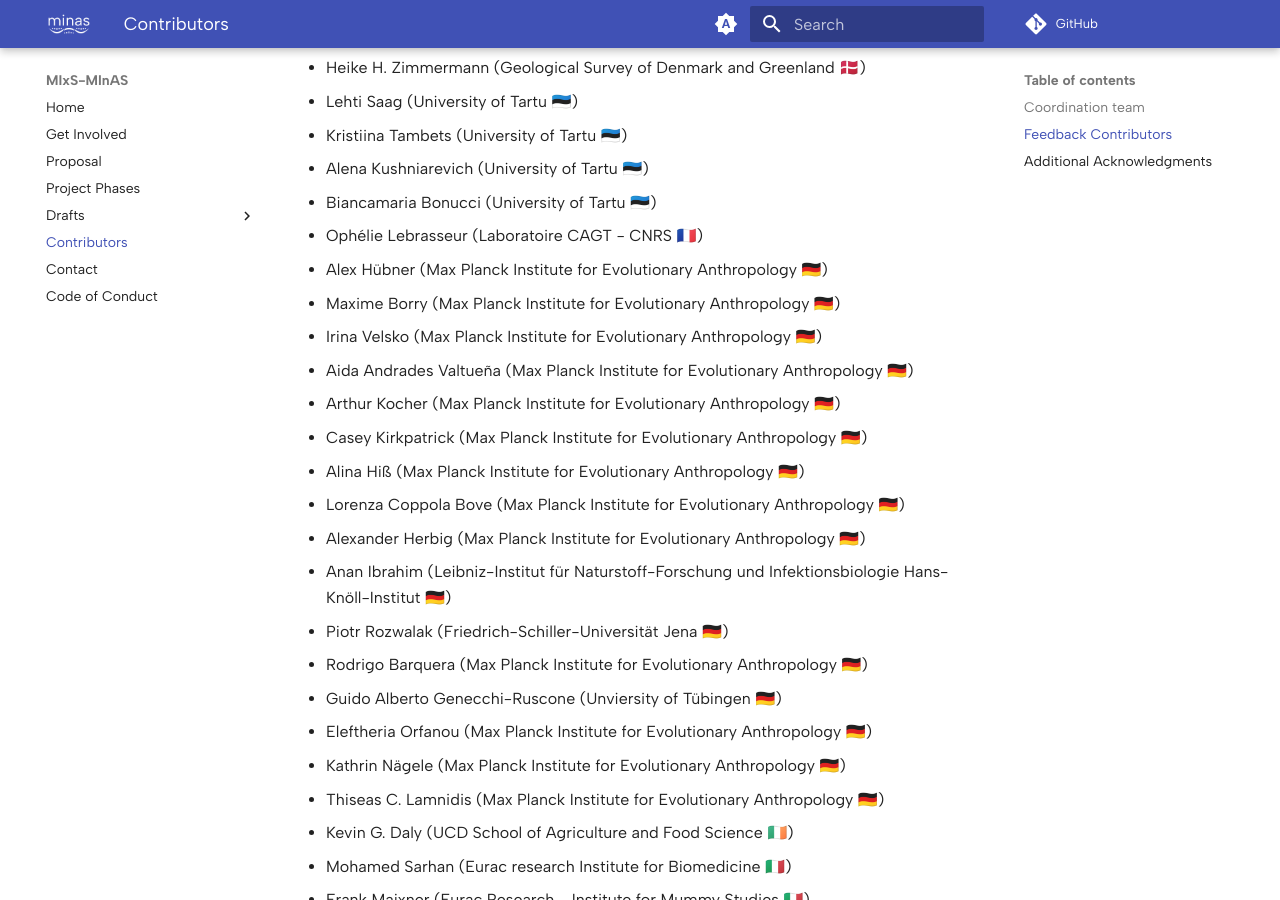
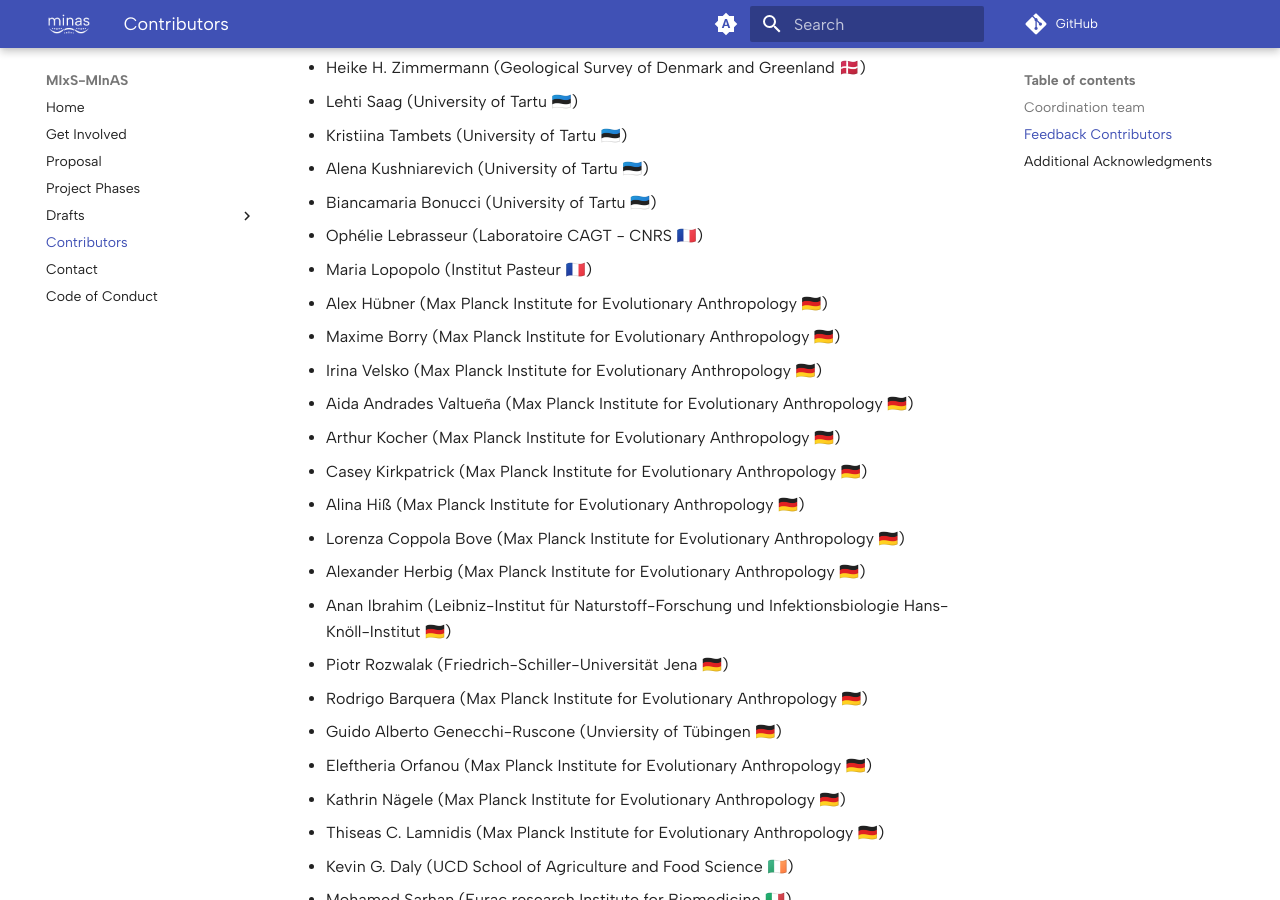
Before and after one commit to MIxS-MInAS/MIxS-MInAS.github.io, an MkDocs documentation site: the page built from docs/contributors.md, in a window 1280 px wide and 900 px high, scrolled down 970 px. Built offline with MkDocs 1.6.1 and Material for MkDocs 9.7.7, drawn with Linux system fonts in a browser that asks for light colours; comment, search, counter and statistics services are not loaded.

Commit message:
Add Maria Lopololo from SPAAMTisch

```diff
--- a/docs/contributors.md
+++ b/docs/contributors.md
@@ -33,6 +33,7 @@ Previously:
 - Alena Kushniarevich (University of Tartu 🇪🇪)
 - Biancamaria Bonucci (University of Tartu 🇪🇪)
 - Ophélie Lebrasseur (Laboratoire CAGT - CNRS 🇫🇷)
+- Maria Lopopolo (Institut Pasteur 🇫🇷)
 - Alex Hübner (Max Planck Institute for Evolutionary Anthropology 🇩🇪)
 - Maxime Borry (Max Planck Institute for Evolutionary Anthropology 🇩🇪)
 - Irina Velsko (Max Planck Institute for Evolutionary Anthropology 🇩🇪)
```
